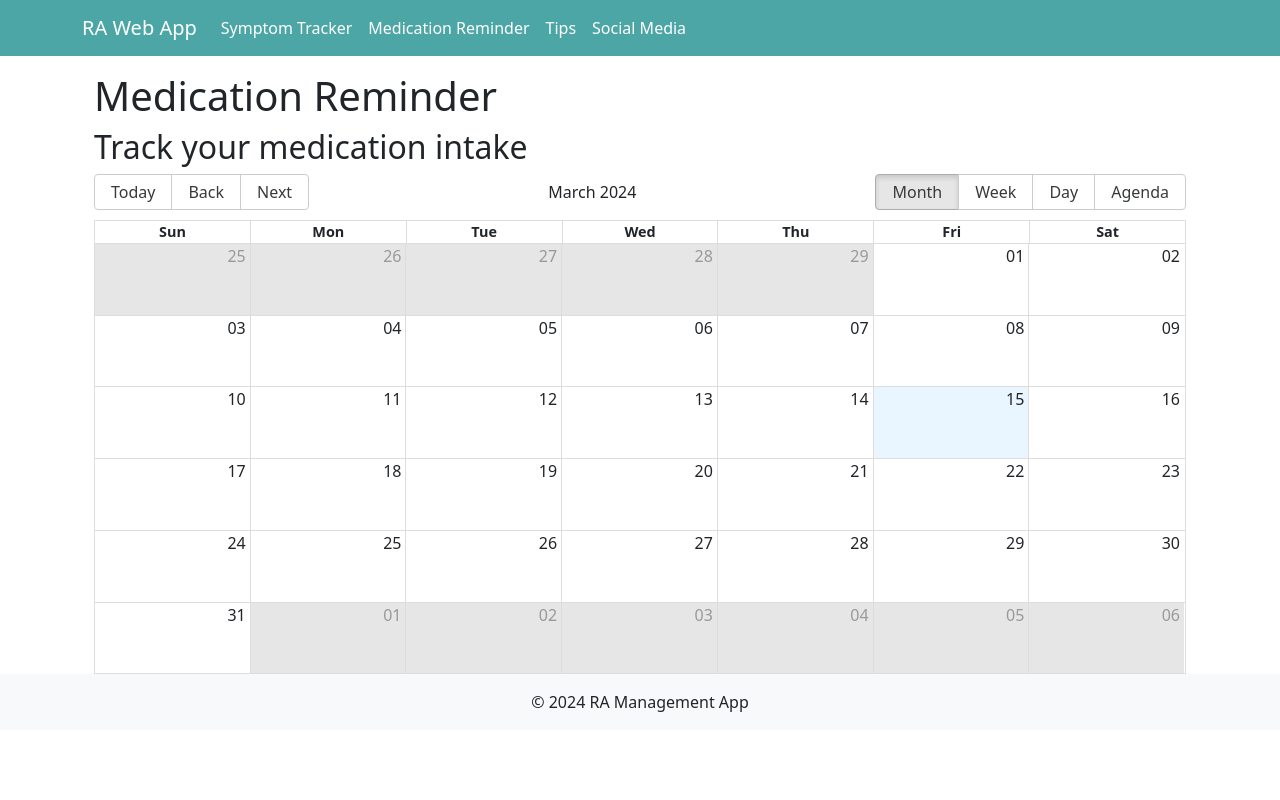
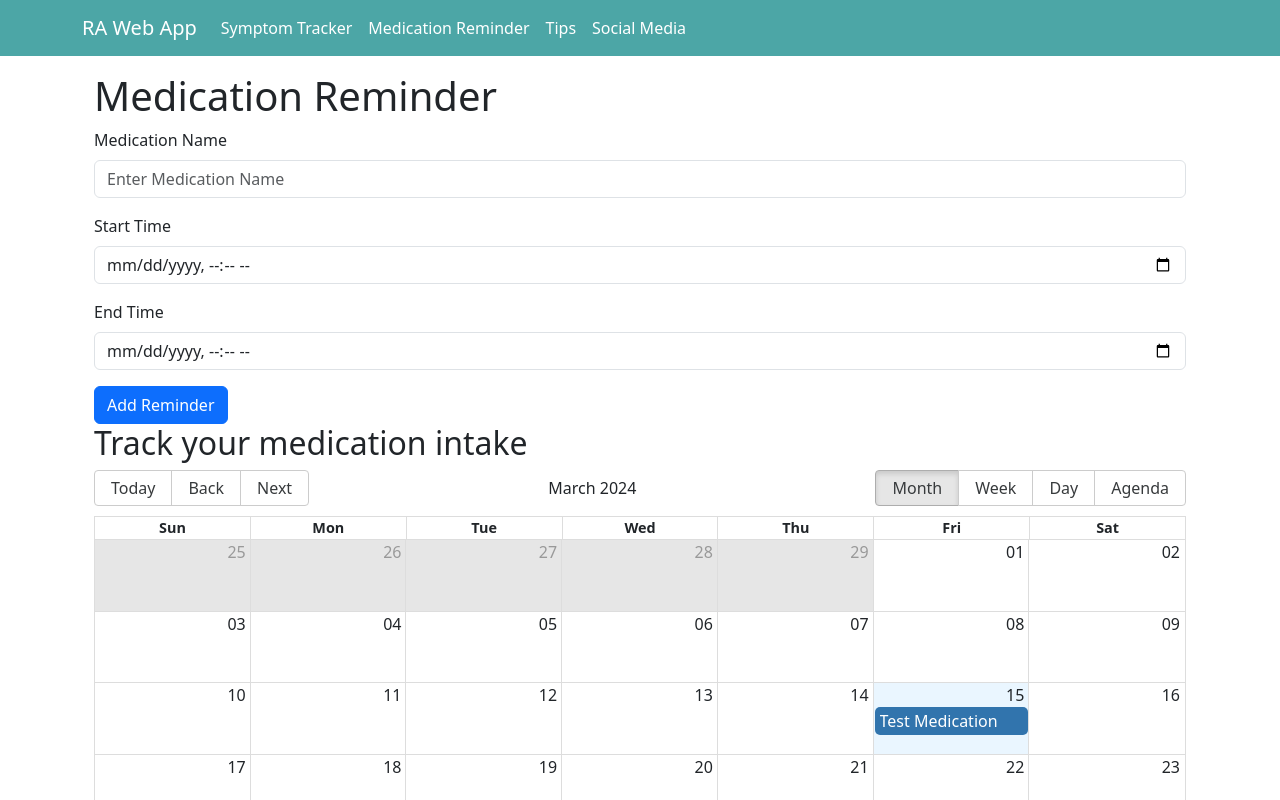
Before and after one commit to MCoding90/ArthriHealth, a React (Create React App) app: page /medication-page in a window 1280 px wide. Shown: the top 800 px of the page. Built offline with nearby package versions, Linux system fonts and the light colour scheme.

Commit message:
improved medication reminder page to take user's input

```diff
--- a/src/pages/Medicationpage.js
+++ b/src/pages/Medicationpage.js
@@ -1,20 +1,63 @@
-import React from "react";
-import { Container } from "react-bootstrap";
+import React, { useState } from "react";
+import { Container, Form, Button } from "react-bootstrap";
 import MedicationReminder from "./MedicationReminder";
 
-const medicationReminders = [
-	{
-		start: new Date(2024, 3, 15, 10, 0),
-		end: new Date(2024, 3, 15, 10, 30),
-		title: "Take medication",
-	},
-];
+const MedicationPage = () => {
+	const [medicationName, setMedicationName] = useState("");
+	const [startTime, setStartTime] = useState("");
+	const [endTime, setEndTime] = useState("");
+	const [events, setEvents] = useState([
+		{ start: new Date(), end: new Date(), title: "Test Medication" },
+	]);
 
-const MedicationPage = () => {
+	const handleSubmit = async (e) => {
+		e.preventDefault();
+		const newEvent = {
+			start: new Date(startTime),
+			end: new Date(endTime),
+			title: medicationName,
+		};
+
+		setEvents((currentEvents) => [...currentEvents, newEvent]);
+	};
+
 	return (
 		<Container>
 			<h1 className="mt-3">Medication Reminder</h1>
-			<MedicationReminder events={medicationReminders} />
+			<Form onSubmit={handleSubmit}>
+				<Form.Group className="mb-3">
+					<Form.Label>Medication Name</Form.Label>
+					<Form.Control
+						type="text"
+						value={medicationName}
+						onChange={(e) => setMedicationName(e.target.value)}
+						placeholder="Enter Medication Name"
+						required
+					/>
+				</Form.Group>
+				<Form.Group className="mb-3">
+					<Form.Label>Start Time</Form.Label>
+					<Form.Control
+						type="datetime-local"
+						value={startTime}
+						onChange={(e) => setStartTime(e.target.value)}
+						required
+					/>
+				</Form.Group>
+				<Form.Group className="mb-3">
+					<Form.Label>End Time</Form.Label>
+					<Form.Control
+						type="datetime-local"
+						value={endTime}
+						onChange={(e) => setEndTime(e.target.value)}
+						required
+					/>
+				</Form.Group>
+				<Button variant="primary" type="submit">
+					Add Reminder
+				</Button>
+			</Form>
+			<MedicationReminder events={events} />
 		</Container>
 	);
 };
--- a/src/pages/SymptomTracker.js
+++ b/src/pages/SymptomTracker.js
@@ -32,6 +32,7 @@ const SymptomTracker = () => {
 		setSymptomInput("");
 		setDateInput("");
 		setShowAlert(false);
+		setSearchInput("");
 	};
 
 	const handleSearchInputChange = (event) => {
@@ -102,9 +103,11 @@ const SymptomTracker = () => {
 			<h3>Recorded Symptoms:</h3>
 			<ul>
 				{symptoms.map((record) => (
-					<li key={record.id}>
-						{record.symptom} - {record.date}
-					</li>
+					<React.Fragment key={record.id}>
+						<li>
+							{record.symptom} - {record.date}
+						</li>
+					</React.Fragment>
 				))}
 			</ul>
 		</div>
```
